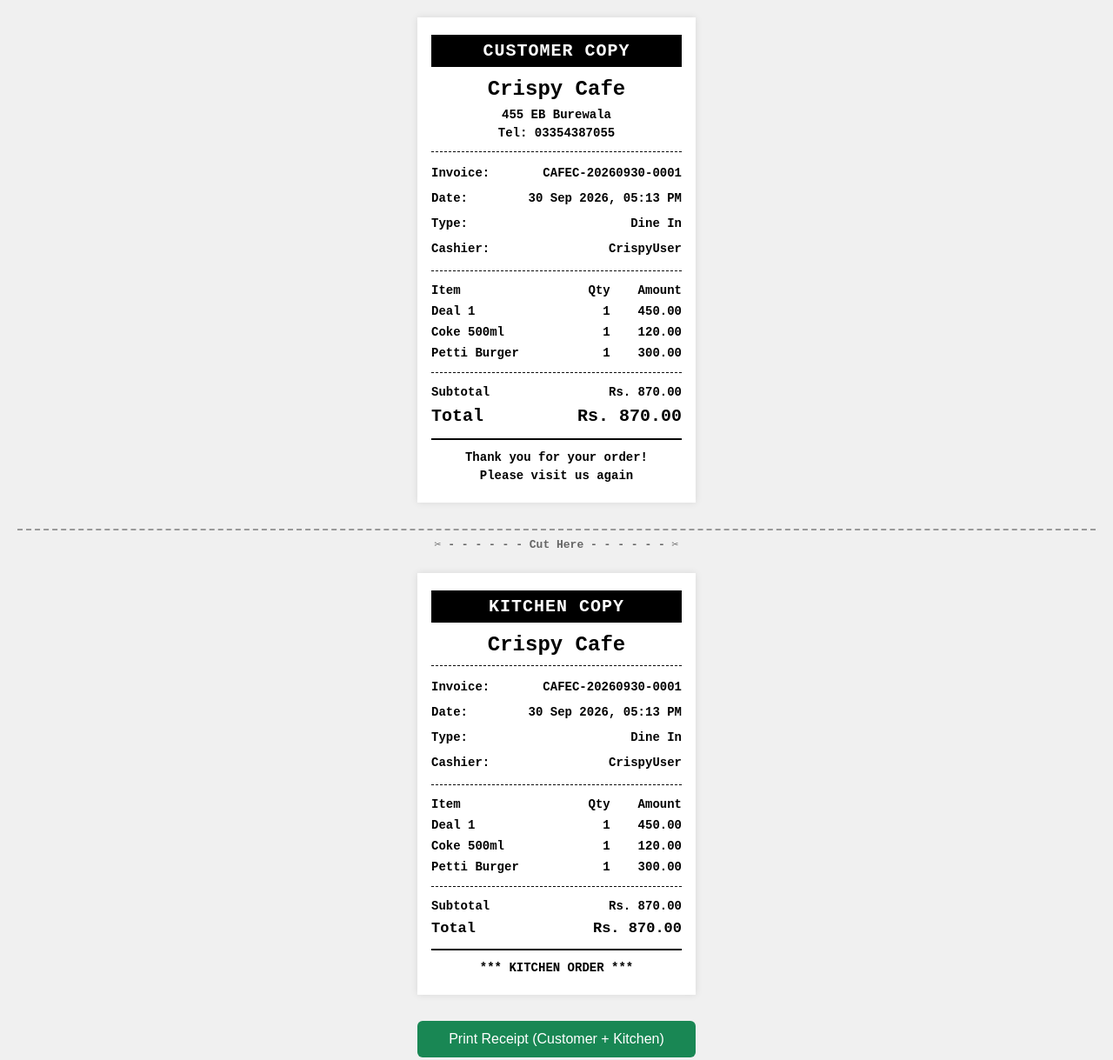
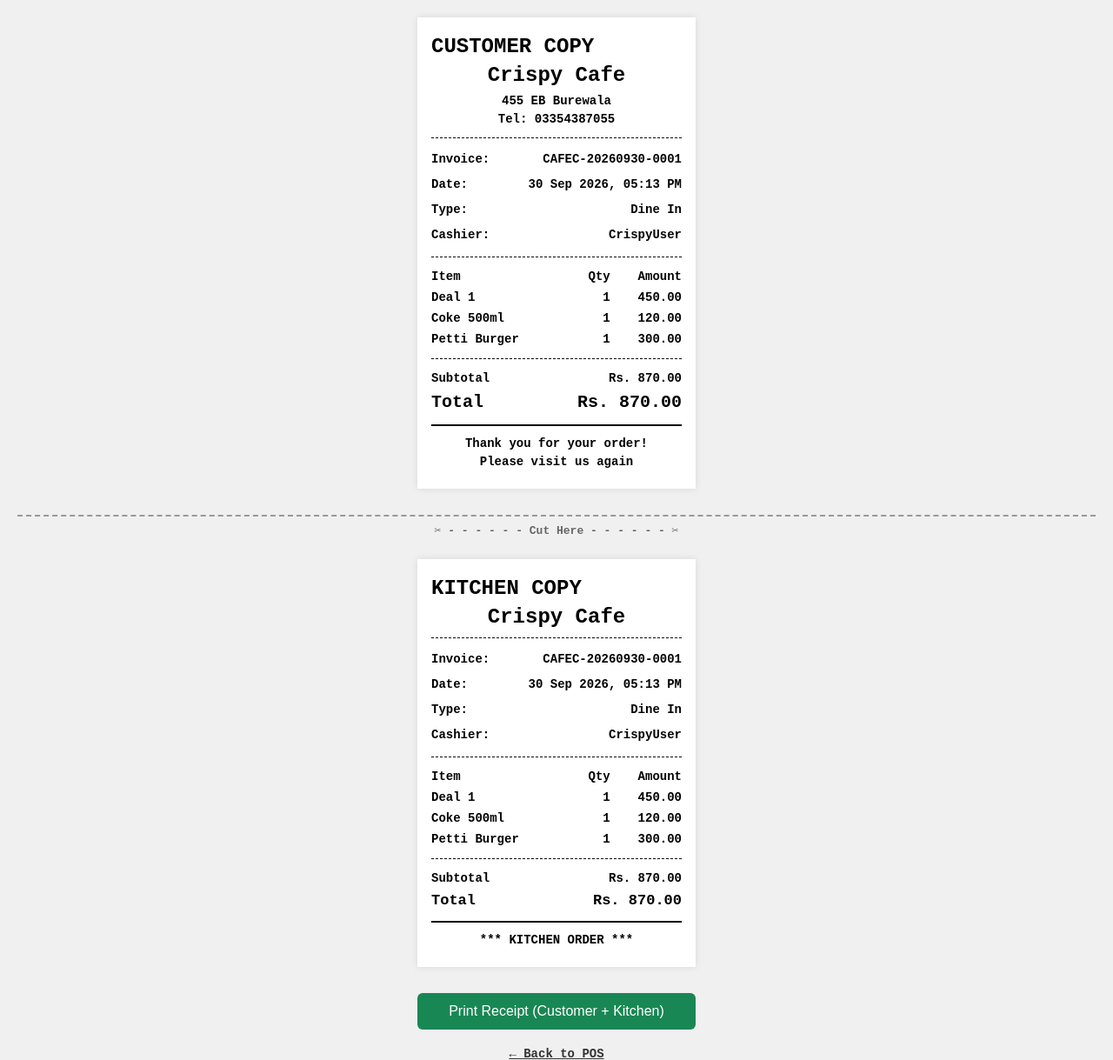
Before and after one commit to Naeemshakir0707/cafe-crispy-pos, a Django app: a page that uses pos/templates/pos/receipt.html in a window 1280 px wide. Shown: the top 1219 px of the page at 87% size. Run offline with Django 5.2, Linux system fonts and the light colour scheme; a user stored in the database is signed in; data comes from the database, SQL or seed files in the repository.

Commit message:
cutomer copy and kitchen copy tile bold

```diff
--- a/pos/templates/pos/receipt.html
+++ b/pos/templates/pos/receipt.html
@@ -66,11 +66,11 @@
     .right { text-align: right; }
 
     .copy-title {
-        background: #000000;
+        background: #000;
         color: #fff;
         text-align: center;
         padding: 7px 0;
-        font-size: 20px;            /* Bigger heading */
+        font-size: 24px;            /* Bigger heading */
         font-weight: 900;
         margin-bottom: 12px;
         letter-spacing: 1px;
@@ -162,7 +162,7 @@
 
 <!-- ==================== CUSTOMER COPY ==================== -->
 <div class="receipt">
-    <div class="copy-title">CUSTOMER COPY</div>
+    <div class="restaurant-name">CUSTOMER COPY</div>
 
     <div class="center">
         {% if restaurant.logo %}
@@ -284,7 +284,7 @@
 
 <!-- ==================== KITCHEN COPY ==================== -->
 <div class="receipt">
-    <div class="copy-title">KITCHEN COPY</div>
+    <div class="restaurant-name">KITCHEN COPY</div>
 
     <div class="center">
         {% if restaurant.logo %}
```
